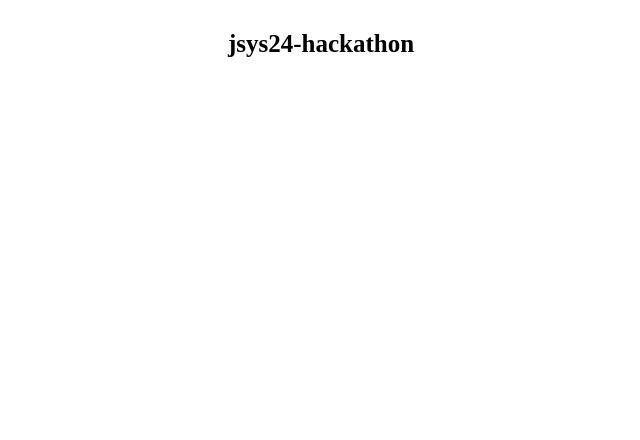
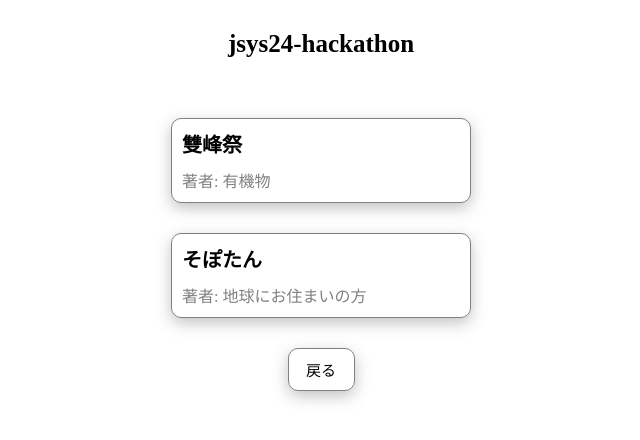
Before and after one commit to sohosai/jsys24-hackathon-group5, an Astro site: page /jsys24-hackathon/member2 in a window 1280 px wide. Shown: the whole page, without its empty margins (319-959 px from the left). Built offline with nearby package versions, Linux system fonts and the light colour scheme; Astro itself is replaced by a stand-in of ours.

Commit message:
fix: something

```diff
--- a/src/pages/member1/sohosai.md
+++ b/src/pages/member1/sohosai.md
@@ -2,6 +2,8 @@
 title: "雙峰祭"
 author: "有機物"
 ---
+
+<div style="width:100%; max-width:900px; margin-left:auto; margin-right:auto; padding: 0px auto;">
 
 # 雙峰祭!!!
 
@@ -10,3 +12,9 @@ author: "有機物"
 筑波大学の学園祭である雙峰祭は、毎年春に開催される大規模なイベントです。音楽ライブ、美術展覧会、ワークショップなど、多岐にわたるイベントが行われます。また、学部や研究科ごとに個別のイベントも開催され、学園内外から多くの人々が訪れることで、筑波大学の活気と交流の場を提供しています。雙峰祭は、学生たちの創造性と活力を一層引き立て、筑波大学の特色を発信する重要なイベントとなっています。
 
 -phindで生成した文章
+
+</div>
+
+<a href="../" style="text-decoration: none;">
+  <div style="padding: 10px; border-radius: 10px; border: 1px solid gray; box-shadow: 0px 5px 15px 0px rgba(81, 81, 81, 0.35); width: 45px; margin: auto; font-size: 15px; color: black; text-align: center;">戻る</div>
+</a>
--- a/src/pages/member1/sopotan.md
+++ b/src/pages/member1/sopotan.md
@@ -2,6 +2,8 @@
 title: "そぽたん"
 author: "地球にお住まいの方"
 ---
+
+<div style="width:100%; max-width:900px; margin-left:auto; margin-right:auto; padding: 0px auto;">
 
 # そぽたん
 
@@ -10,3 +12,9 @@ author: "地球にお住まいの方"
 そぽたんは、筑波大学の学園祭である雙峰祭の公式マスコットキャラクターです。2019年に発見され、筑波山からやってきたという設定で、祭りの盛り上げに活躍しています。そぽたんは天真爛漫で好奇心旺盛な性格をしており、3月4日が誕生日です。祭りの様子を楽しみながら、そぽたんの活躍を見守ることができます。
 
 -phindで生成した文章を一部修正
+
+</div>
+
+<a href="../" style="text-decoration: none;">
+  <div style="padding: 10px; border-radius: 10px; border: 1px solid gray; box-shadow: 0px 5px 15px 0px rgba(81, 81, 81, 0.35); width: 45px; margin: auto; font-size: 15px; color: black; text-align: center;">戻る</div>
+</a>
--- a/src/pages/member2/index.astro
+++ b/src/pages/member2/index.astro
@@ -1,35 +1,86 @@
 ---
 import Layout from "../../layouts/Layout.astro";
 
-// ファイル名を拡張子無しで書いてください。
-const markdowns: string[] = [];
+const posts = await Astro.glob("../member1/*md");
 ---
 
 <Layout title="jsys24-hackathon">
   <h1>jsys24-hackathon</h1>
   <ul>
     {
-      markdowns.map((markdown) => (
+      posts.map((post) => (
         <li>
-          <a href={"./" + markdown + "/"}>{markdown}</a>
+          <a href={post.url}>
+            <div class="item-box">
+              {typeof post.frontmatter.title !== "undefined" ? (
+                <h2>{post.frontmatter.title}</h2>
+              ) : (
+                <h2>タイトルなし</h2>
+              )}
+              {typeof post.frontmatter.author !== "undefined" ? (
+                <p class="author">著者: {post.frontmatter.author}</p>
+              ) : (
+                <p class="author" />
+              )}
+            </div>
+          </a>
         </li>
       ))
     }
   </ul>
+  <a href="../">
+    <div class="back-box">戻る</div>
+  </a>
 </Layout>
-
 <style>
   h1 {
     text-align: center;
     font-size: 25px;
     margin-top: 30px;
-    margin-bottom: 30px;
+    margin-bottom: 60px;
   }
   ul {
-    width: 200px;
+    width: 300px;
     margin: auto;
   }
   li {
+    margin-top: 30px;
+    margin-bottom: 30px;
     list-style: none;
   }
+  a {
+    text-decoration: none;
+  }
+  .item-box {
+    padding: 10px;
+    border-radius: 10px;
+    border: 1px solid gray;
+    box-shadow: 0px 5px 15px 0px rgba(81, 81, 81, 0.35);
+    & h2 {
+      font-size: 20px;
+      color: black;
+    }
+    & .author {
+      margin-top: 10px;
+      font-size: 18;
+      color: gray;
+    }
+  }
+  .item-box:hover {
+    box-shadow: 0px 5px 15px 0px rgba(151, 151, 151, 0.35);
+  }
+  .back-box {
+    padding: 10px;
+    border-radius: 10px;
+    border: 1px solid gray;
+    box-shadow: 0px 5px 15px 0px rgba(81, 81, 81, 0.35);
+    width: 45px;
+    margin: auto;
+    font-size: 15px;
+    color: black;
+    text-align: center;
+  }
+  .back-box:hover {
+    box-shadow: 0px 5px 15px 0px rgba(151, 151, 151, 0.35);
+  }
 </style>
--- a/src/pages/member3/index.astro
+++ b/src/pages/member3/index.astro
@@ -1,35 +1,86 @@
 ---
 import Layout from "../../layouts/Layout.astro";
 
-// ファイル名を拡張子無しで書いてください。
-const markdowns: string[] = [];
+const posts = await Astro.glob("../member1/*md");
 ---
 
 <Layout title="jsys24-hackathon">
   <h1>jsys24-hackathon</h1>
   <ul>
     {
-      markdowns.map((markdown) => (
+      posts.map((post) => (
         <li>
-          <a href={"./" + markdown + "/"}>{markdown}</a>
+          <a href={post.url}>
+            <div class="item-box">
+              {typeof post.frontmatter.title !== "undefined" ? (
+                <h2>{post.frontmatter.title}</h2>
+              ) : (
+                <h2>タイトルなし</h2>
+              )}
+              {typeof post.frontmatter.author !== "undefined" ? (
+                <p class="author">著者: {post.frontmatter.author}</p>
+              ) : (
+                <p class="author" />
+              )}
+            </div>
+          </a>
         </li>
       ))
     }
   </ul>
+  <a href="../">
+    <div class="back-box">戻る</div>
+  </a>
 </Layout>
-
 <style>
   h1 {
     text-align: center;
     font-size: 25px;
     margin-top: 30px;
-    margin-bottom: 30px;
+    margin-bottom: 60px;
   }
   ul {
-    width: 200px;
+    width: 300px;
     margin: auto;
   }
   li {
+    margin-top: 30px;
+    margin-bottom: 30px;
     list-style: none;
   }
+  a {
+    text-decoration: none;
+  }
+  .item-box {
+    padding: 10px;
+    border-radius: 10px;
+    border: 1px solid gray;
+    box-shadow: 0px 5px 15px 0px rgba(81, 81, 81, 0.35);
+    & h2 {
+      font-size: 20px;
+      color: black;
+    }
+    & .author {
+      margin-top: 10px;
+      font-size: 18;
+      color: gray;
+    }
+  }
+  .item-box:hover {
+    box-shadow: 0px 5px 15px 0px rgba(151, 151, 151, 0.35);
+  }
+  .back-box {
+    padding: 10px;
+    border-radius: 10px;
+    border: 1px solid gray;
+    box-shadow: 0px 5px 15px 0px rgba(81, 81, 81, 0.35);
+    width: 45px;
+    margin: auto;
+    font-size: 15px;
+    color: black;
+    text-align: center;
+  }
+  .back-box:hover {
+    box-shadow: 0px 5px 15px 0px rgba(151, 151, 151, 0.35);
+  }
 </style>
--- a/src/pages/member4/index.astro
+++ b/src/pages/member4/index.astro
@@ -1,35 +1,86 @@
 ---
 import Layout from "../../layouts/Layout.astro";
 
-// ファイル名を拡張子無しで書いてください。
-const markdowns: string[] = [];
+const posts = await Astro.glob("../member1/*md");
 ---
 
 <Layout title="jsys24-hackathon">
   <h1>jsys24-hackathon</h1>
   <ul>
     {
-      markdowns.map((markdown) => (
+      posts.map((post) => (
         <li>
-          <a href={"./" + markdown + "/"}>{markdown}</a>
+          <a href={post.url}>
+            <div class="item-box">
+              {typeof post.frontmatter.title !== "undefined" ? (
+                <h2>{post.frontmatter.title}</h2>
+              ) : (
+                <h2>タイトルなし</h2>
+              )}
+              {typeof post.frontmatter.author !== "undefined" ? (
+                <p class="author">著者: {post.frontmatter.author}</p>
+              ) : (
+                <p class="author" />
+              )}
+            </div>
+          </a>
         </li>
       ))
     }
   </ul>
+  <a href="../">
+    <div class="back-box">戻る</div>
+  </a>
 </Layout>
-
 <style>
   h1 {
     text-align: center;
     font-size: 25px;
     margin-top: 30px;
-    margin-bottom: 30px;
+    margin-bottom: 60px;
   }
   ul {
-    width: 200px;
+    width: 300px;
     margin: auto;
   }
   li {
+    margin-top: 30px;
+    margin-bottom: 30px;
     list-style: none;
   }
+  a {
+    text-decoration: none;
+  }
+  .item-box {
+    padding: 10px;
+    border-radius: 10px;
+    border: 1px solid gray;
+    box-shadow: 0px 5px 15px 0px rgba(81, 81, 81, 0.35);
+    & h2 {
+      font-size: 20px;
+      color: black;
+    }
+    & .author {
+      margin-top: 10px;
+      font-size: 18;
+      color: gray;
+    }
+  }
+  .item-box:hover {
+    box-shadow: 0px 5px 15px 0px rgba(151, 151, 151, 0.35);
+  }
+  .back-box {
+    padding: 10px;
+    border-radius: 10px;
+    border: 1px solid gray;
+    box-shadow: 0px 5px 15px 0px rgba(81, 81, 81, 0.35);
+    width: 45px;
+    margin: auto;
+    font-size: 15px;
+    color: black;
+    text-align: center;
+  }
+  .back-box:hover {
+    box-shadow: 0px 5px 15px 0px rgba(151, 151, 151, 0.35);
+  }
 </style>
--- a/src/pages/member5/index.astro
+++ b/src/pages/member5/index.astro
@@ -1,35 +1,86 @@
 ---
 import Layout from "../../layouts/Layout.astro";
 
-// ファイル名を拡張子無しで書いてください。
-const markdowns: string[] = [];
+const posts = await Astro.glob("../member1/*md");
 ---
 
 <Layout title="jsys24-hackathon">
   <h1>jsys24-hackathon</h1>
   <ul>
     {
-      markdowns.map((markdown) => (
+      posts.map((post) => (
         <li>
-          <a href={"./" + markdown + "/"}>{markdown}</a>
+          <a href={post.url}>
+            <div class="item-box">
+              {typeof post.frontmatter.title !== "undefined" ? (
+                <h2>{post.frontmatter.title}</h2>
+              ) : (
+                <h2>タイトルなし</h2>
+              )}
+              {typeof post.frontmatter.author !== "undefined" ? (
+                <p class="author">著者: {post.frontmatter.author}</p>
+              ) : (
+                <p class="author" />
+              )}
+            </div>
+          </a>
         </li>
       ))
     }
   </ul>
+  <a href="../">
+    <div class="back-box">戻る</div>
+  </a>
 </Layout>
-
 <style>
   h1 {
     text-align: center;
     font-size: 25px;
     margin-top: 30px;
-    margin-bottom: 30px;
+    margin-bottom: 60px;
   }
   ul {
-    width: 200px;
+    width: 300px;
     margin: auto;
   }
   li {
+    margin-top: 30px;
+    margin-bottom: 30px;
     list-style: none;
   }
+  a {
+    text-decoration: none;
+  }
+  .item-box {
+    padding: 10px;
+    border-radius: 10px;
+    border: 1px solid gray;
+    box-shadow: 0px 5px 15px 0px rgba(81, 81, 81, 0.35);
+    & h2 {
+      font-size: 20px;
+      color: black;
+    }
+    & .author {
+      margin-top: 10px;
+      font-size: 18;
+      color: gray;
+    }
+  }
+  .item-box:hover {
+    box-shadow: 0px 5px 15px 0px rgba(151, 151, 151, 0.35);
+  }
+  .back-box {
+    padding: 10px;
+    border-radius: 10px;
+    border: 1px solid gray;
+    box-shadow: 0px 5px 15px 0px rgba(81, 81, 81, 0.35);
+    width: 45px;
+    margin: auto;
+    font-size: 15px;
+    color: black;
+    text-align: center;
+  }
+  .back-box:hover {
+    box-shadow: 0px 5px 15px 0px rgba(151, 151, 151, 0.35);
+  }
 </style>
```
Also changed, not shown: README.md.
